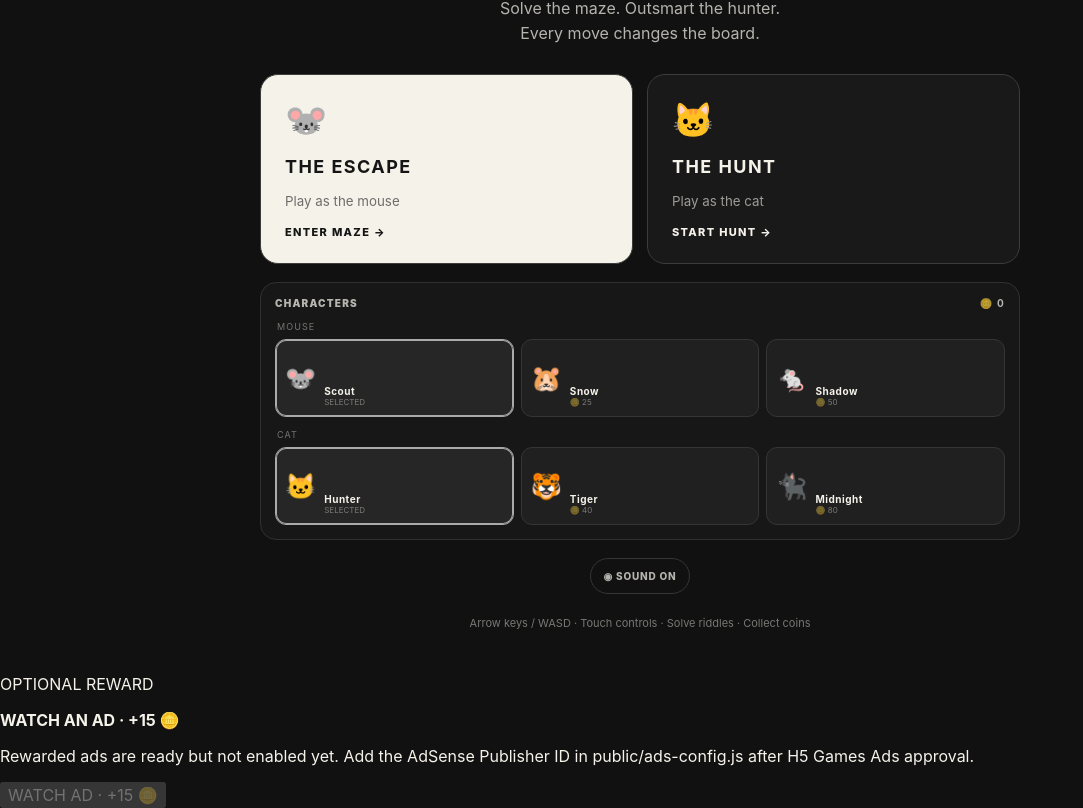
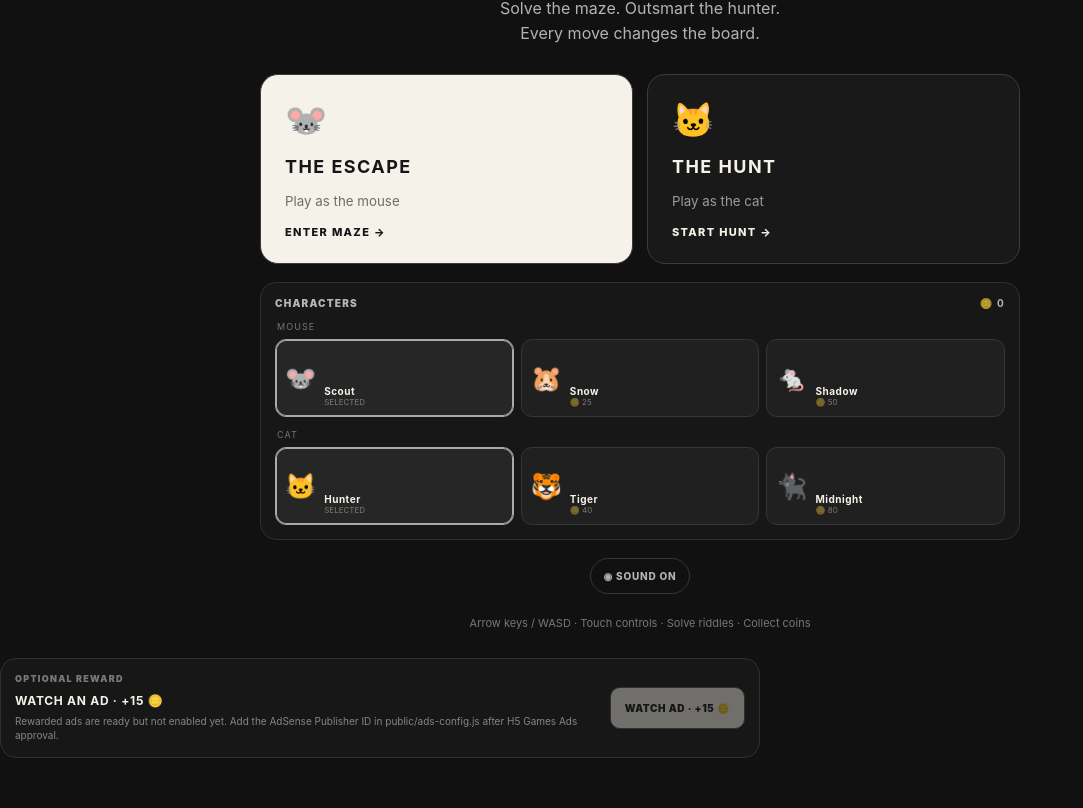
Before and after one commit to Walid-sd/Cat-and-Mouse, a React (Vite) app: page / in a window 1280 px wide. Shown: the part 230-1038 px from the top of the page, without its empty margins (0-1083 px from the left). After the commit the page ends 988 px from the top, so only its background shows below. Built offline with nearby package versions, Linux system fonts and the light colour scheme.

Commit message:
Style optional rewarded ads panel

```diff
--- a/src/progression.css
+++ b/src/progression.css
@@ -11,7 +11,14 @@
 .coin-counter { display: inline-flex; align-items: center; min-height: 42px; padding: 0 10px; border: 1px solid #3c3c3c; border-radius: 10px; font-size: 11px; font-weight: 800; }
 .coin { font-size: clamp(10px, 2.6cqw, 18px); animation: coin-float 1.1s ease-in-out infinite alternate; filter: drop-shadow(0 2px 2px #0005); }
 .reward { font-weight: 800; opacity: .9 !important; }
+.rewarded-ads-panel { width: min(760px, 100%); display: grid; grid-template-columns: 1fr auto; gap: 16px; align-items: center; padding: 14px; border: 1px solid #303030; border-radius: 16px; background: #171717; color: #f5f2ea; text-align: left; }
+.rewarded-ads-eyebrow { margin: 0 0 5px; font-size: 9px; font-weight: 900; letter-spacing: .14em; opacity: .45; }
+.rewarded-ads-panel strong { font-size: 12px; letter-spacing: .06em; }
+.rewarded-ad-status { margin: 5px 0 0; font-size: 10px; line-height: 1.45; opacity: .5; }
+.rewarded-ads-panel button { min-height: 42px; padding: 0 14px; border: 1px solid #555; border-radius: 10px; background: #f5f2ea; color: #111; cursor: pointer; font-size: 10px; font-weight: 900; letter-spacing: .06em; }
+.rewarded-ads-panel button:disabled { cursor: not-allowed; opacity: .4; }
+.rewarded-ads-panel button:not(:disabled):hover { transform: translateY(-1px); }
 @keyframes coin-float { from { transform: translateY(1px); } to { transform: translateY(-2px); } }
-@media (max-width: 900px) { .character-panel { width: min(680px, 100%); } }
-@media (max-width: 560px) { .character-panel { padding: 10px; } .character-row { gap: 5px; } .character-card { min-height: 70px; padding: 7px; } .character-card > span { font-size: 21px; } .character-card b { font-size: 9px; } .coin-counter { min-height: 42px; padding: 0 8px; font-size: 10px; } }
+@media (max-width: 900px) { .character-panel { width: min(680px, 100%); } .rewarded-ads-panel { width: min(680px, 100%); } }
+@media (max-width: 560px) { .character-panel { padding: 10px; } .character-row { gap: 5px; } .character-card { min-height: 70px; padding: 7px; } .character-card > span { font-size: 21px; } .character-card b { font-size: 9px; } .coin-counter { min-height: 42px; padding: 0 8px; font-size: 10px; } .rewarded-ads-panel { grid-template-columns: 1fr; gap: 10px; padding: 12px; } .rewarded-ads-panel button { width: 100%; } }
 @media (prefers-reduced-motion: reduce) { .coin { animation: none; } }
```
